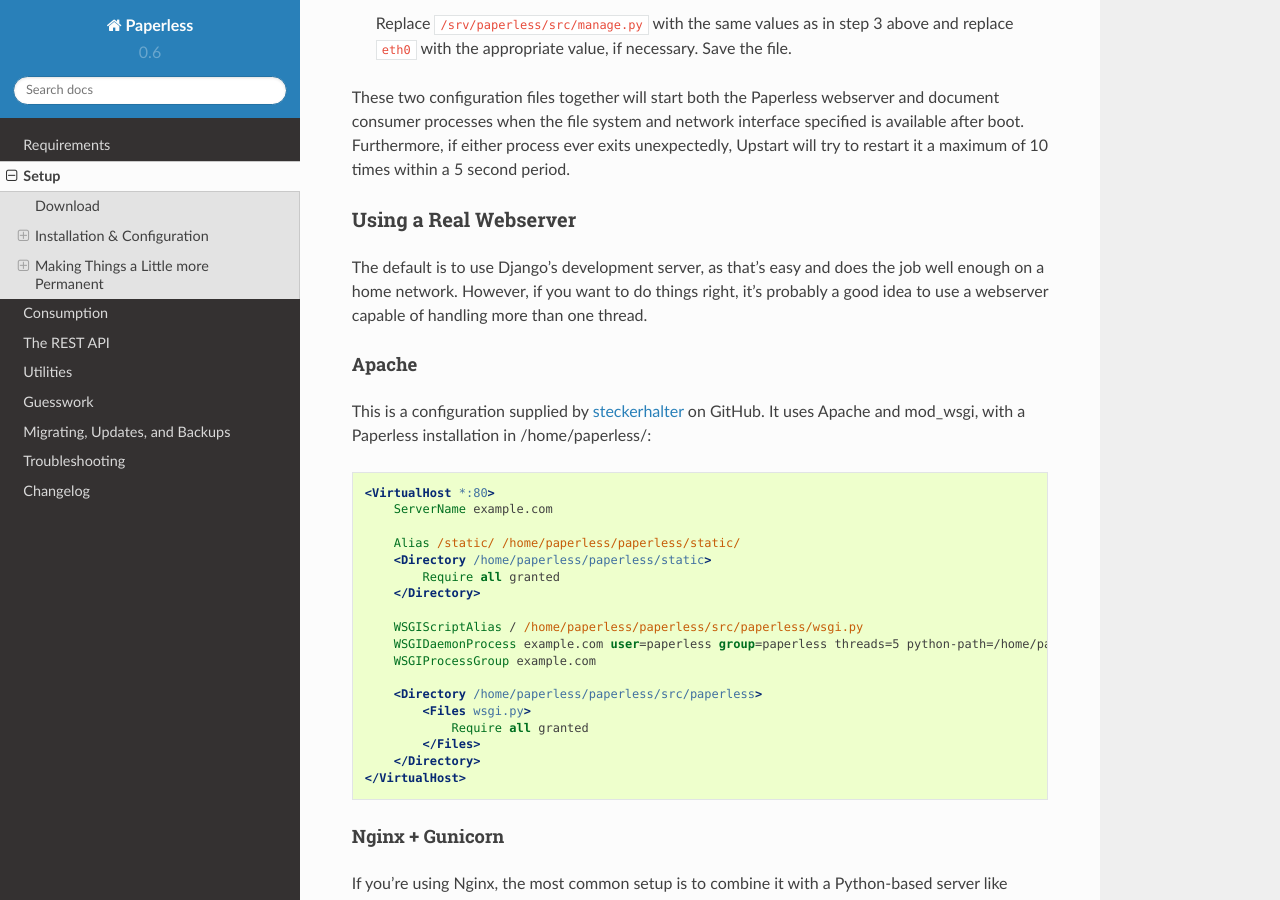
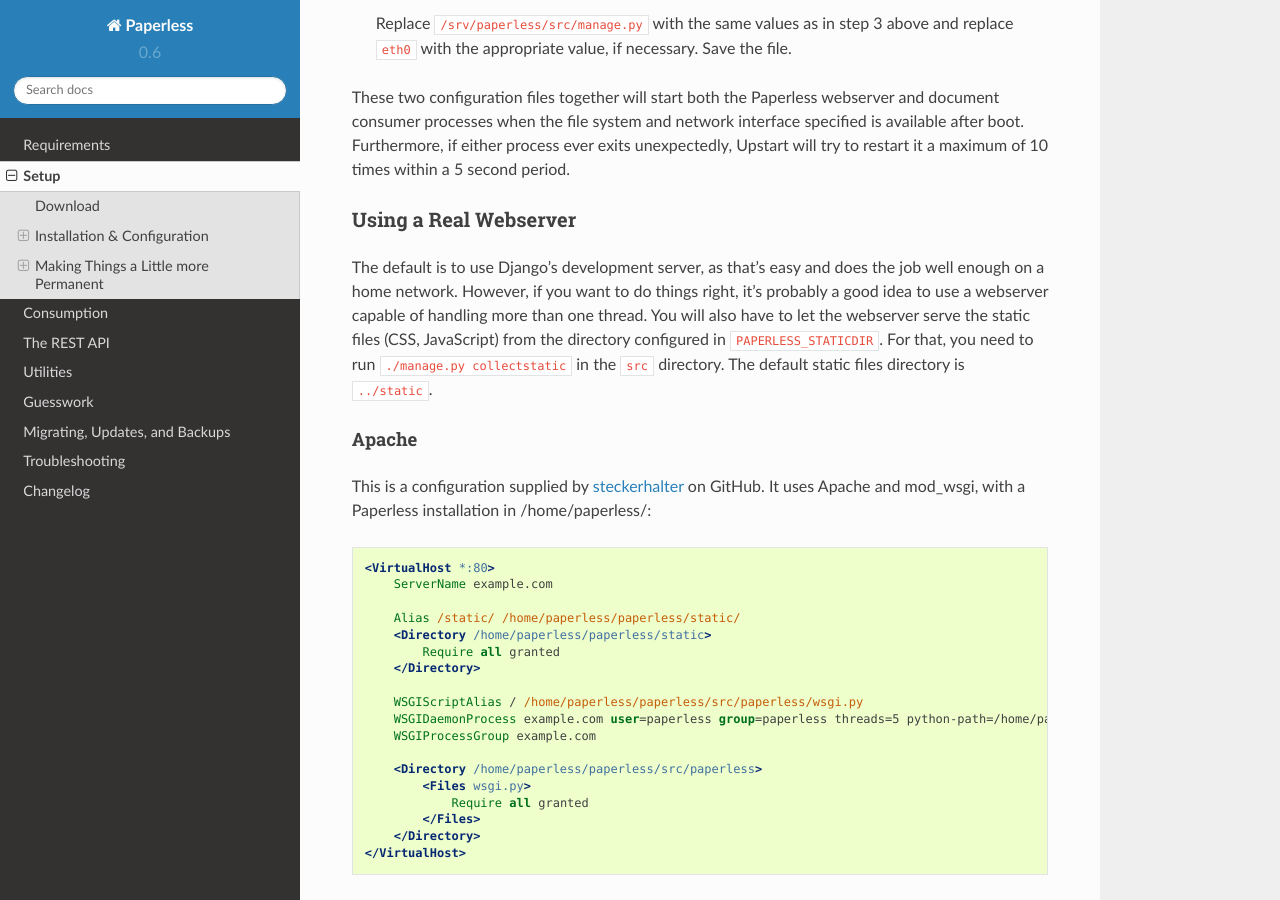
Before and after one commit to repoRangee/Large-scale, a Sphinx documentation site: the page built from docs/setup.rst, in a window 1280 px wide and 900 px high, scrolled down 6338 px. Built offline with Sphinx 7.4.7 and the Read the Docs theme 2.0.0, drawn with Linux system fonts in a browser that asks for light colours; formulas are drawn with MathJax 3.

Commit message:
Mention "collectstatic" in the docs
When using the built-in webserver in debug mode, the static files are
handled automatically. From the Django docs:

	During development, if you use django.contrib.staticfiles, this will
	be done automatically by runserver when DEBUG is set to True (see
	django.contrib.staticfiles.views.serve()).

	This method is grossly inefficient and probably insecure, so it is
	unsuitable for production.

This means, when using a real webserver, it also has to serve the static
files, i.e.  CSS and JavaScript. For that, one needs to run `./manage.py
collectstatic` first.

```diff
--- a/docs/setup.rst
+++ b/docs/setup.rst
@@ -394,7 +394,10 @@ Using a Real Webserver
 The default is to use Django's development server, as that's easy and does the
 job well enough on a home network.  However, if you want to do things right,
 it's probably a good idea to use a webserver capable of handling more than one
-thread.
+thread. You will also have to let the webserver serve the static files (CSS,
+JavaScript) from the directory configured in ``PAPERLESS_STATICDIR``. For that,
+you need to run ``./manage.py collectstatic`` in the ``src`` directory.  The
+default static files directory is ``../static``.
 
 Apache
 ~~~~~~
```
